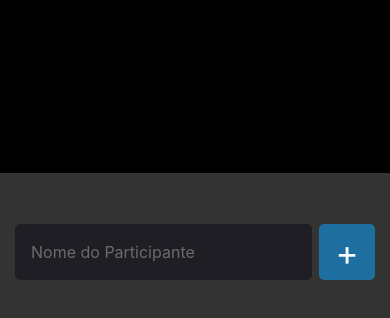
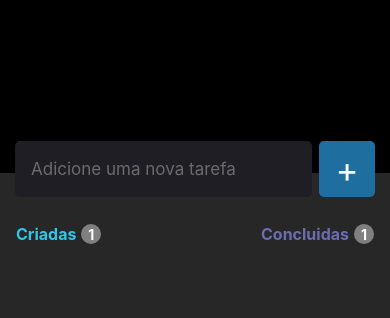
Before and after one commit to matheusOliv23/Todo-React-Native, a React Native app: screen / in a window 390 px wide. Shown: the top 318 px of the page. Built offline with nearby package versions, Linux system fonts and the light colour scheme; grey boxes are pictures that could not be loaded.

Commit message:
feat: add more styles

```diff
--- a/src/screens/Home/index.tsx
+++ b/src/screens/Home/index.tsx
@@ -12,13 +12,27 @@ export function Home() {
       <View style={styles.form}>
         <TextInput
           style={styles.input}
-          placeholder="Nome do Participante"
+          placeholder="Adicione uma nova tarefa"
           placeholderTextColor="#6b6b6b"
         />
         <TouchableOpacity style={styles.button}>
           <Text style={styles.buttonText}>+</Text>
         </TouchableOpacity>
       </View>
+      <View style={styles.createdContainer}>
+        <View style={{ flexDirection: "row", alignItems: "center", flex: 1 }}>
+          <Text style={styles.createdText}>Criadas</Text>
+          <View style={styles.quantity}>
+            <Text style={{ color: "#fff", fontWeight: "bold" }}>1</Text>
+          </View>
+        </View>
+        <View style={{ flexDirection: "row", alignItems: "center" }}>
+          <Text style={styles.completedText}>Concluidas</Text>
+          <View style={styles.quantity}>
+            <Text style={{ color: "#fff", fontWeight: "bold" }}>1</Text>
+          </View>
+        </View>
+      </View>
     </View>
   );
 }
--- a/src/screens/Home/styles.ts
+++ b/src/screens/Home/styles.ts
@@ -3,7 +3,7 @@ import { StyleSheet } from "react-native";
 export const styles = StyleSheet.create({
   container: {
     flex: 1,
-    backgroundColor: "#333333",
+    backgroundColor: "#272727",
   },
   logoContainer: {
     width: "100%",
@@ -11,6 +11,25 @@ export const styles = StyleSheet.create({
     alignItems: "center",
     justifyContent: "center",
     height: 173,
+  },
+  createdContainer: {
+    flexDirection: "row",
+    alignItems: "center",
+    justifyContent: "space-between",
+    padding: 16,
+    marginTop: 35,
+  },
+  createdText: {
+    color: "#2FC7E5",
+    fontSize: 16,
+    fontWeight: "bold",
+    marginRight: 5,
+  },
+  completedText: {
+    color: "#6C6DB0",
+    fontSize: 16,
+    fontWeight: "bold",
+    marginRight: 5,
   },
   eventName: {
     color: "#fdfcfe",
@@ -22,6 +41,14 @@ export const styles = StyleSheet.create({
     color: "#6b6b6b",
     fontSize: 16,
   },
+  quantity: {
+    backgroundColor: "gray",
+    width: 20,
+    height: 20,
+    borderRadius: 50,
+    justifyContent: "center",
+    alignItems: "center",
+  },
   input: {
     flex: 1,
     height: 56,
@@ -29,7 +56,7 @@ export const styles = StyleSheet.create({
     backgroundColor: "#1f1e25",
     color: "#fff",
     padding: 16,
-    fontSize: 16,
+    fontSize: 17,
     marginRight: 7,
   },
   buttonText: {
@@ -50,6 +77,8 @@ export const styles = StyleSheet.create({
     marginTop: 36,
     marginBottom: 42,
     padding: 15,
+    position: "absolute",
+    top: 90,
   },
   listEmptyText: {
     color: "#fff",
```
